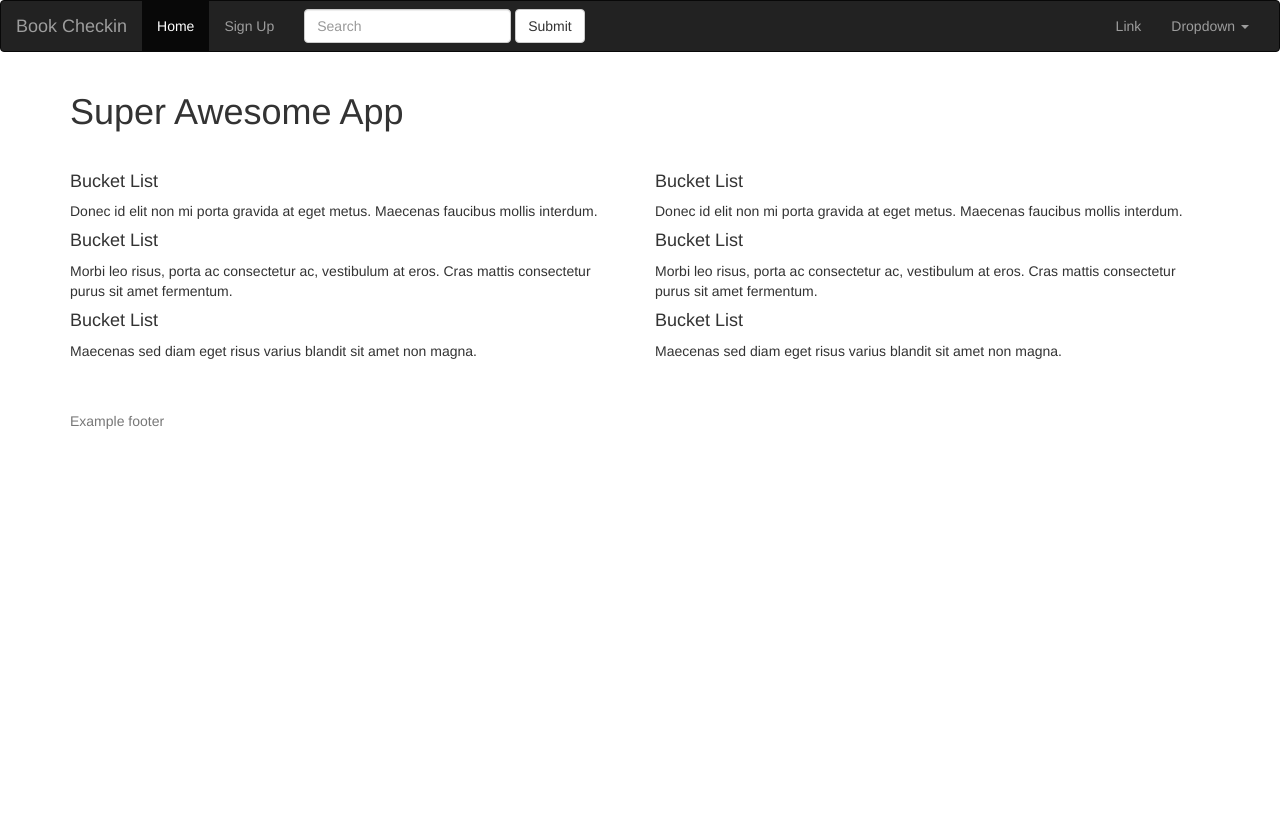
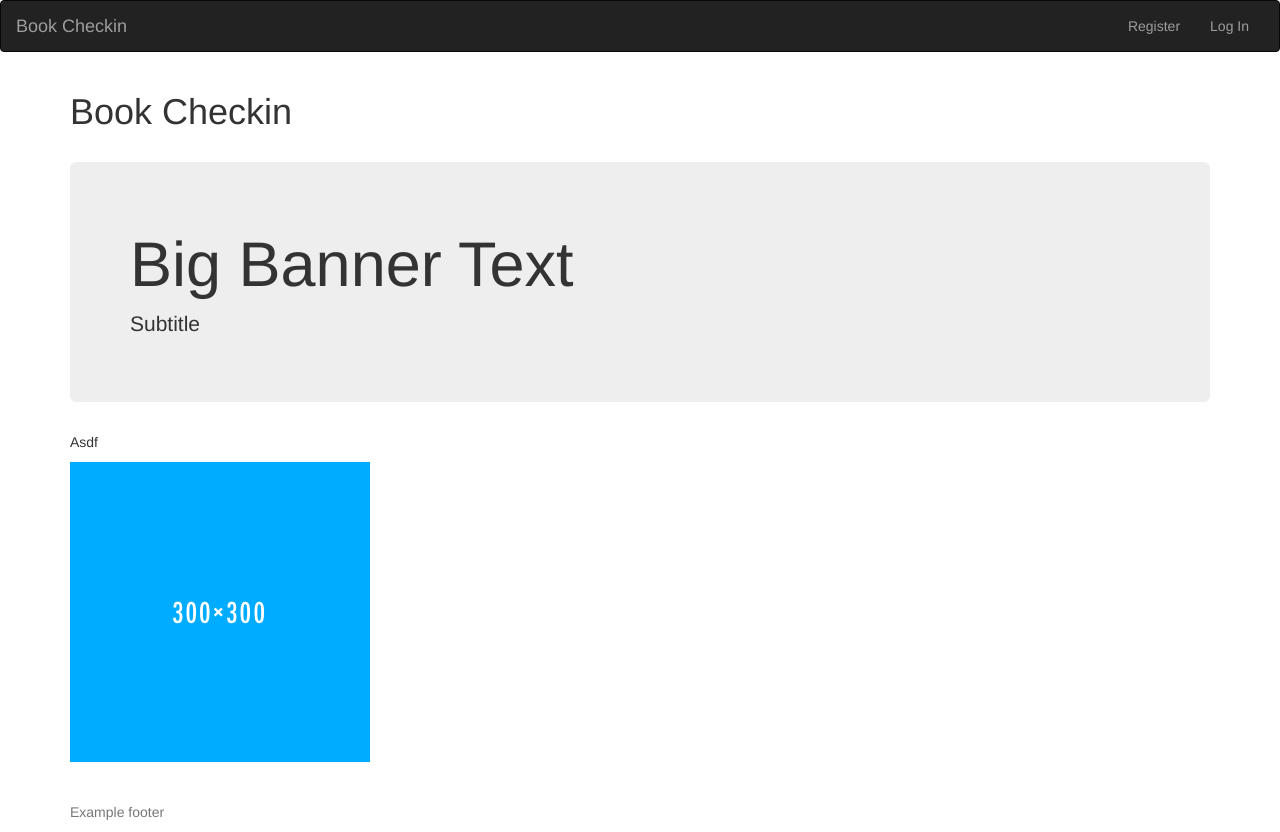
Before and after one commit to jselbo/book-checkin, a Flask app: page / in a window 1280 px wide. Before the commit the page ends 429 px from the top, so only its background shows below. Run offline with Flask 2, Linux system fonts and the light colour scheme; some libraries are stand-ins or nearby versions.

Commit message:
Some changes to home and register/login

```diff
--- a/app.py
+++ b/app.py
@@ -14,13 +14,13 @@ mysql = MySQL(app)
 def home():
   return render_template('home.html')
 
-@app.route('/sign_up')
-def sign_up():
-  return render_template('signup.html')
+@app.route('/register')
+def register():
+  return render_template('register.html')
 
-@app.route('/about')
-def about():
-  return render_template('about.html')
+@app.route('/login')
+def login():
+  return render_template('login.html')
 
 @app.route('/do_sign_up', methods=['POST'])
 def do_sign_up():
--- a/templates/home.html
+++ b/templates/home.html
@@ -2,28 +2,20 @@
 
 {% block title %}Home{% endblock %}
 
+{% block heading %}
+  {{ super() }}
+  <h1>Book Checkin</h1>
+{% endblock %}
+
 {% block content %}
+  <div class="jumbotron">
+  <h1>Big Banner Text</h1>
+  <p>Subtitle</p>
+  </div>
   <div class="row marketing">
     <div class="col-lg-6">
-      <h4>Bucket List</h4>
-      <p>Donec id elit non mi porta gravida at eget metus. Maecenas faucibus mollis interdum.</p>
-
-      <h4>Bucket List</h4>
-      <p>Morbi leo risus, porta ac consectetur ac, vestibulum at eros. Cras mattis consectetur purus sit amet fermentum.</p>
-
-      <h4>Bucket List</h4>
-      <p>Maecenas sed diam eget risus varius blandit sit amet non magna.</p>
-    </div>
-
-    <div class="col-lg-6">
-      <h4>Bucket List</h4>
-      <p>Donec id elit non mi porta gravida at eget metus. Maecenas faucibus mollis interdum.</p>
-
-      <h4>Bucket List</h4>
-      <p>Morbi leo risus, porta ac consectetur ac, vestibulum at eros. Cras mattis consectetur purus sit amet fermentum.</p>
-
-      <h4>Bucket List</h4>
-      <p>Maecenas sed diam eget risus varius blandit sit amet non magna.</p>
+      <p>Asdf</p>
+      <img src="static/img/placeholder300.png" />
     </div>
   </div>
 {% endblock %}
--- a/templates/layout.html
+++ b/templates/layout.html
@@ -4,7 +4,7 @@
 <html>
 <head>
   {% block head %}
-    <title>{% block title %}{% endblock %} - Book App</title>
+    <title>{% block title %}{% endblock %} - Book Checkin</title>
   {% endblock %}
 
   <meta name="viewport" content="width=device-width, initial-scale=1.0" />
@@ -29,28 +29,9 @@
       </div>
 
       <div class="collapse navbar-collapse" id="bs-example-navbar-collapse-1">
-        <ul class="nav navbar-nav">
-          {{ nav_link('home', 'Home') }}
-          {{ nav_link('sign_up', 'Sign Up') }}
-        </ul>
-        <form class="navbar-form navbar-left" role="search">
-          <div class="form-group">
-            <input type="text" class="form-control" placeholder="Search">
-          </div>
-          <button type="submit" class="btn btn-default">Submit</button>
-        </form>
         <ul class="nav navbar-nav navbar-right">
-          <li><a href="#">Link</a></li>
-          <li class="dropdown">
-            <a href="#" class="dropdown-toggle" data-toggle="dropdown">Dropdown <b class="caret"></b></a>
-            <ul class="dropdown-menu">
-              <li><a href="#">Action</a></li>
-              <li><a href="#">Another action</a></li>
-              <li><a href="#">Something else here</a></li>
-              <li class="divider"></li>
-              <li><a href="#">Separated link</a></li>
-            </ul>
-          </li>
+          {{ nav_link('register', 'Register') }}
+          {{ nav_link('login', 'Log In') }}
         </ul>
       </div><!-- /.navbar-collapse -->
     </div><!-- /.container-fluid -->
@@ -58,7 +39,6 @@
 
   <div class="container">
     {% block heading %}
-      <h1>Super Awesome App</h1>
     {% endblock %}
     <br />
     {% block content %}{% endblock %}
```
Also changed, not shown: templates/login.html (added, +46 -0 lines), templates/register.html (added, +46 -0 lines), templates/signup.html (deleted, +0 -46 lines), static/img/placeholder300.png (added).
